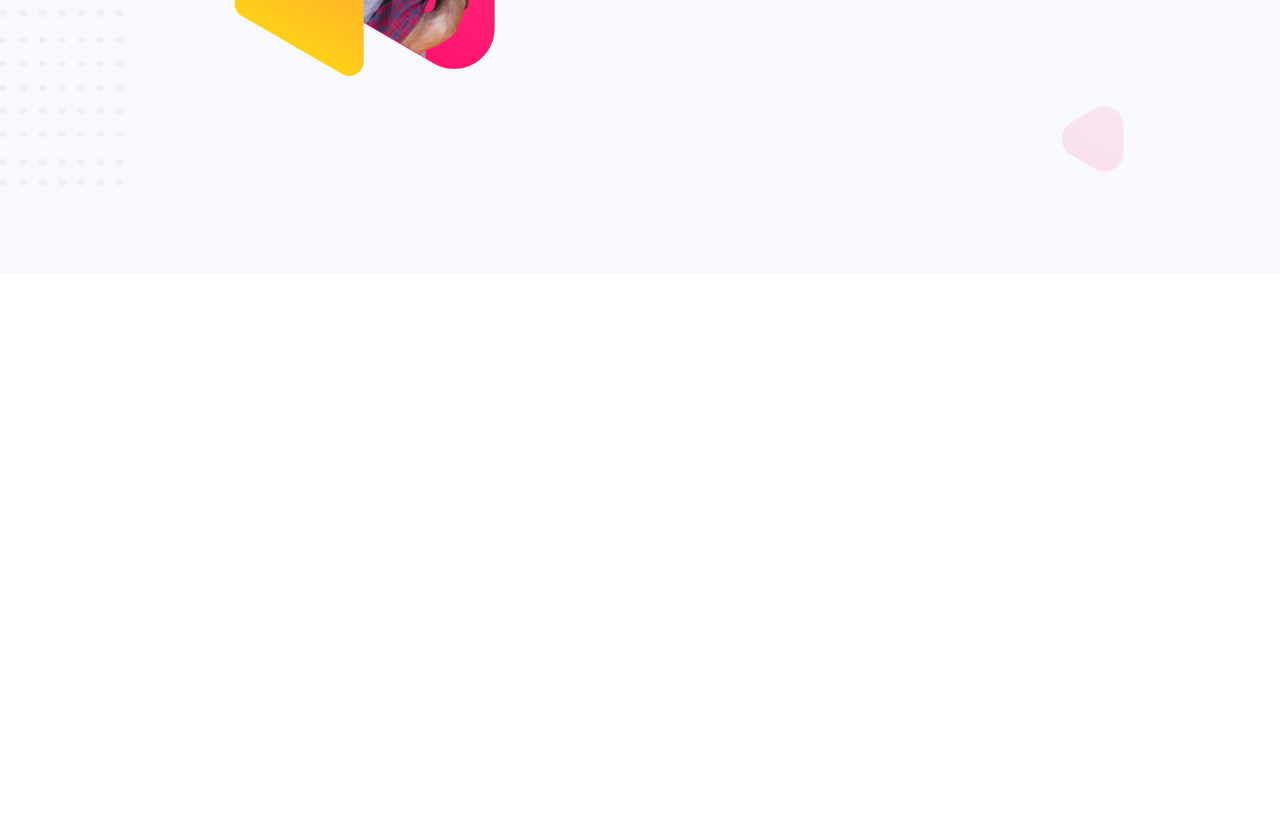
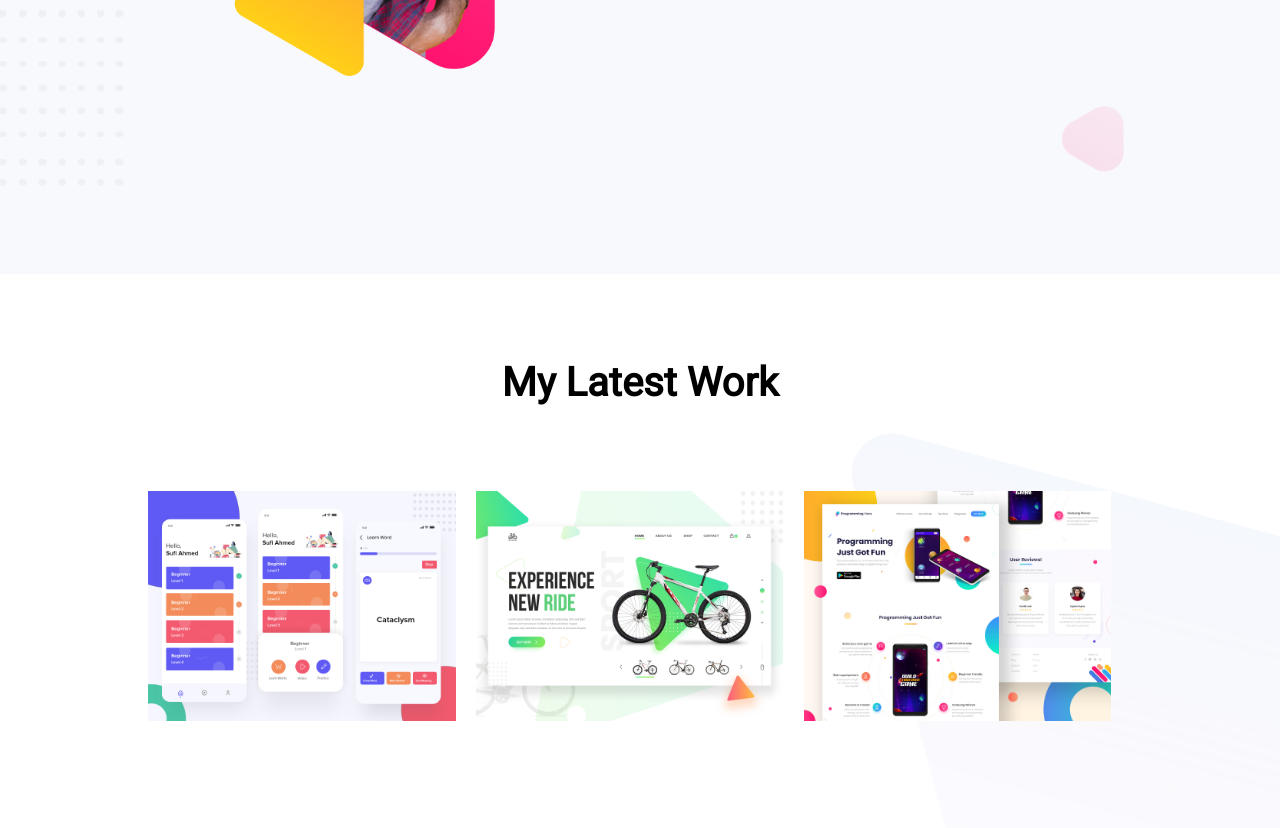
Before and after one commit to VASHKOR-DAS/personal-website, a plain HTML site: page index.html in a window 1280 px wide. Shown: the part 1325-2153 px from the top of the page. Before the commit the page ends 1600 px from the top, so only its background shows below. Drawn offline with Linux system fonts and the light colour scheme.

Commit message:
section 3 make

```diff
--- a/index.html
+++ b/index.html
@@ -17,9 +17,10 @@
 <body>
     <section id="section1-bg">
         <div class="half-width">
-            <h1> <span class="little-h1">Hello I'm </span>
+            <h1 class="h1">
+                <span class="little-h1">Hello I'm </span>
                 <br>
-                <span class="orange-highlight">Vashkor Das<span>
+                <span class="crimson-highlight">Vashkor Das <span>
             </h1>
 
             <p>
@@ -33,6 +34,9 @@
             <img class="img1" src="images/peter.png" alt="peter">
         </div>
     </section>
+
+
+
 
 
 
@@ -59,6 +63,30 @@
 
 
 
+
+
+    <section class="latest-work-bg">
+
+    <div id="section3">
+        <h1 class="little-bio" > My Latest Work</h1>
+        <div class="my-latest-work">
+            <img class="my-latest-work-img" src="images/latest-work/work-1.png" alt="">
+        </div>
+
+        <div class="my-latest-work">
+            <img class="my-latest-work-img" src="images/latest-work/work-2.jpg" alt="">
+        </div>
+
+        <div class="my-latest-work">
+            <img class="my-latest-work-img" src="images/latest-work/work-3.jpg" alt="">
+        </div>
+    </div>
+
+    </section>
+
+
+
+
 </body>
 
 </html>
--- a/style.css
+++ b/style.css
@@ -2,10 +2,6 @@
 body {
     font-family: 'Roboto', sans-serif;
     margin: 0;
-}
-
-section {
-    height: 500px;
 }
 
 #section1-bg {
@@ -19,7 +15,7 @@ section {
 
 
 
-h1 {
+.h1 {
     font-size: 70px;
     padding-left: 35%;
     padding-top: 25%;
@@ -51,7 +47,7 @@ h1 {
 }
 
 
-.orange-highlight {
+.crimson-highlight {
     color: crimson;
 }
 
@@ -97,3 +93,39 @@ p {
 .bio-link-button{
     margin-left: 3%;
 }
+
+.little-bio{
+    padding-top: 5%;
+    text-align: center;
+    font-size: 40px;
+    font-weight: 600;
+}
+
+.my-latest-work-img{
+    width: 100%;
+}
+
+.my-latest-work{
+    width: 30%;
+    float: left;
+    padding-left: 2%;
+    padding-top: 5%;
+    padding-bottom: 10%;
+}
+
+
+.latest-work-bg{
+    background-image: url("images/latest-work-bg.png");
+    background-repeat: no-repeat;
+    background-size: cover;
+    overflow: auto;
+    height: 100%;
+    width: 100%;
+
+
+}
+
+#section3{
+    width: 80%;
+    margin: 0 auto;
+}
```
